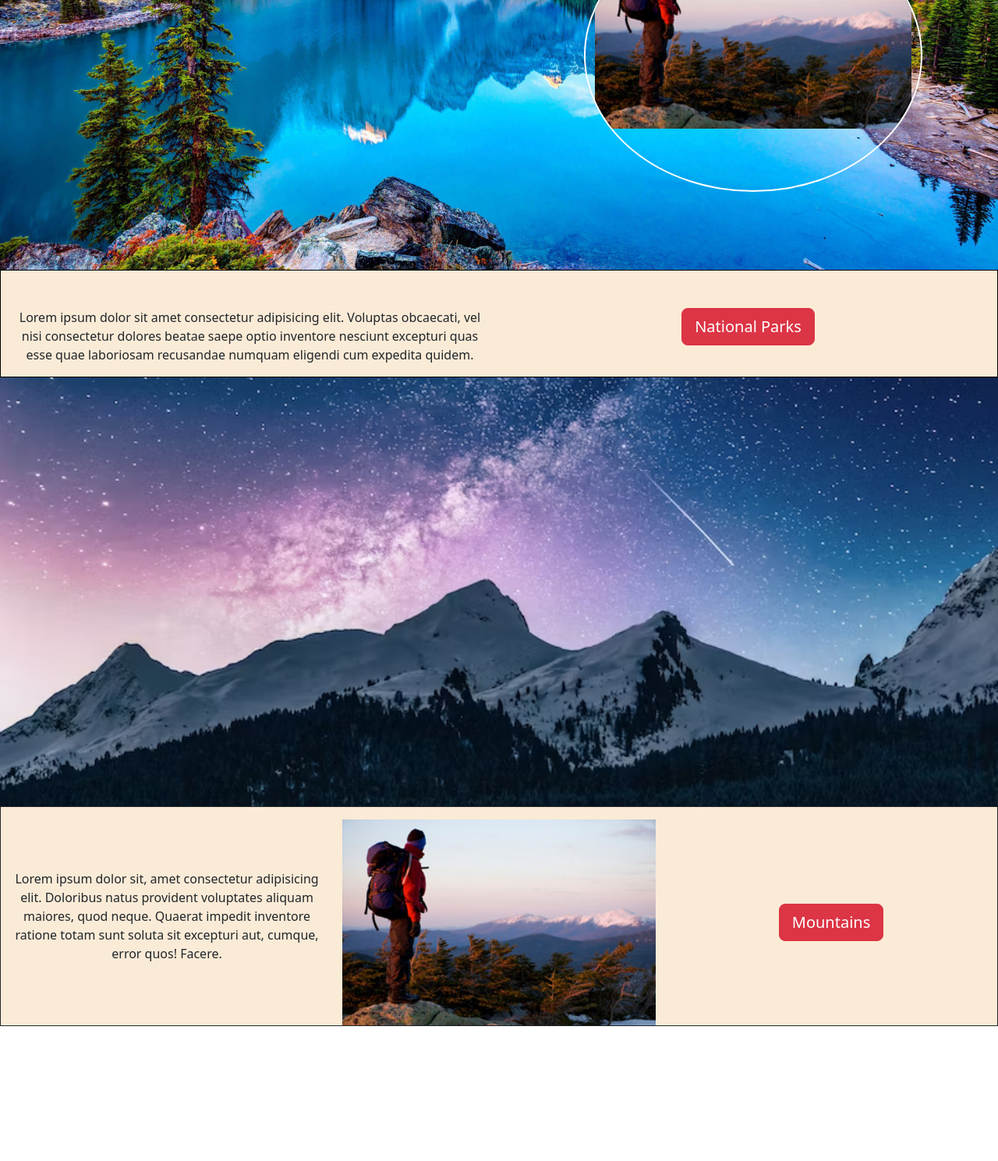
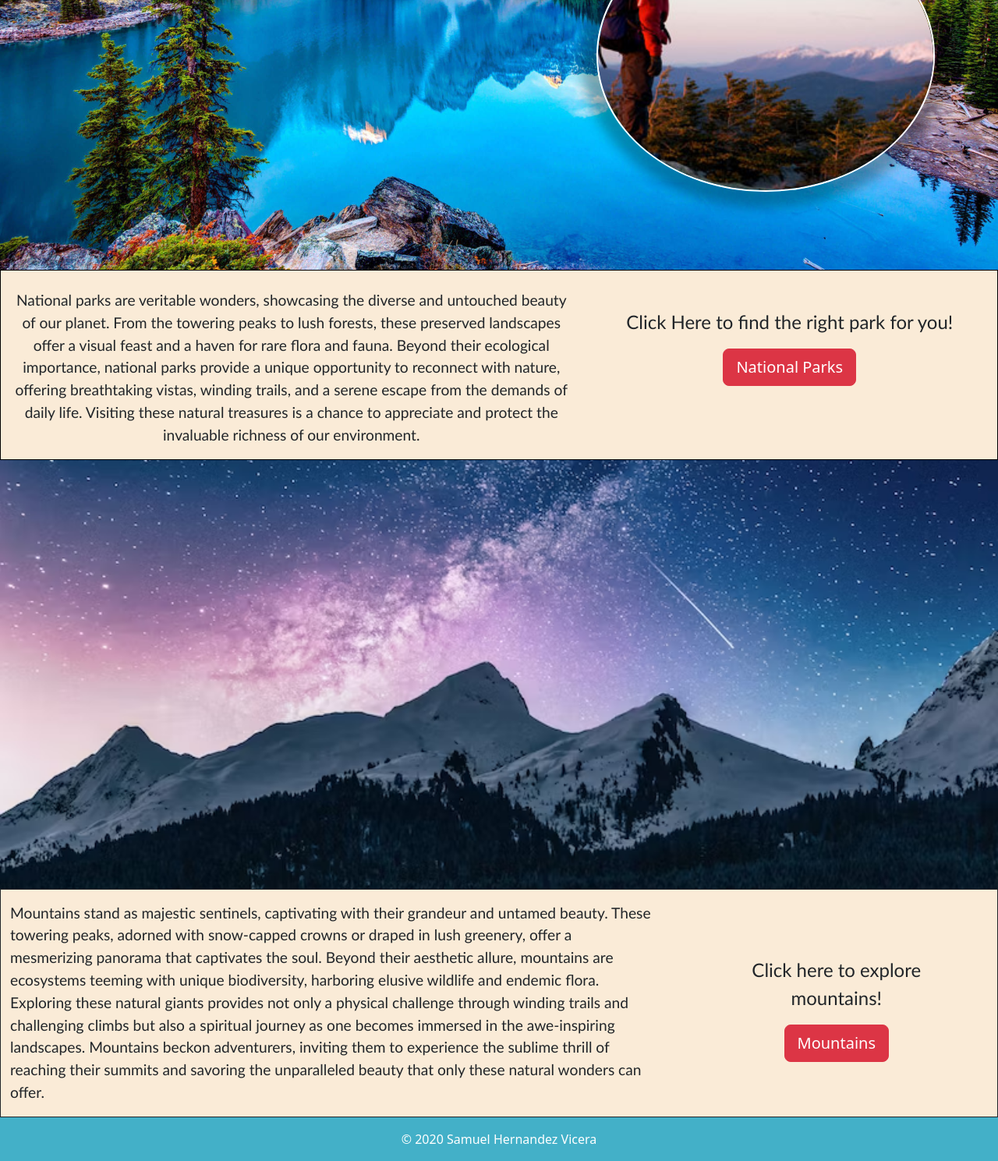
Before and after one commit to Sam-Vicera/Capstone2, a plain HTML site: page index.html in a window 1280 px wide. Shown: the part 404-1893 px from the top of the page at 78% size. Before the commit the page ends 1720 px from the top, so only its background shows below. Drawn offline with nearby package versions, Linux system fonts and the light colour scheme.

Commit message:
Most of the styling is complete

```diff
--- /dev/null
+++ b/css/mountain.css
@@ -0,0 +1,50 @@
+body {
+    margin: 0;
+    padding: 0;
+    background-color: rgba(70, 130, 180, 0.3) ;
+}
+
+
+
+#spaceMaker{
+background-image: url(/selfImages/UpsidedownMountains.jpg);
+background-repeat: no-repeat;
+min-height: 225px;
+background-position: center;
+background-size: cover;
+margin-bottom: 15px;
+
+}
+#spaceMaker2{
+    background-color: white;
+    height: 5px;
+    z-index: 1;
+    border-radius: 75%;
+    box-shadow: 2px 2px 5px 3px rgba(0, 0, 0, 0.3);
+}
+
+#selectBox{
+
+    min-height: 250px;
+    background-color: white;
+    width: 325px;
+    margin-top: 25px;
+
+}
+
+#mountainDisplay1{
+    border: 1px solid; margin-top: 35px; min-height: 350px; background-color: antiquewhite;
+}
+
+.spanDecoration{
+    font-size: large;
+    font-family:Georgia, 'Times New Roman', Times, serif
+}
+
+.imgDisplay{
+    max-width: 100%;
+    height: 270px;
+
+
+
+}
--- a/css/style.css
+++ b/css/style.css
@@ -19,13 +19,36 @@ background: radial-gradient(circle, rgb(167, 167, 174) 0%, rgb(67, 176, 200) 18%
 
 #navItem{
     margin-right: 85px;
-    font-family: Verdana, Geneva, Tahoma, sans-serif;
-    font-weight: bold;
-    font-size: larger;
+    font-family: 'Raleway', sans-serif;
+    font-weight: bolder;
+    font-size: x-large;
     font-style: italic;
 }
+#navItem :hover{
+    border-bottom: 2px solid white;
+    transition: border-color 0.3s ease;
+}
+
 #navItem > a {
     color: black
+}
+#textCol{
+    font-family: 'Raleway', sans-serif;
+    font-style: italic;
+    color: white;
+    text-shadow: 150px 2px 5px #000;
+
+}
+
+#descriptionParagraphs{
+    font-family:'Trebuchet MS', 'Lucida Sans Unicode', 'Lucida Grande', 'Lucida Sans', Arial, sans-serif;
+    font-size: larger;
+    font-weight: 400;
+
+}
+#buttonHeadings{
+    font-family:'Gill Sans', 'Gill Sans MT', Calibri, 'Trebuchet MS', sans-serif;
+    font-size: x-large;
 }
 
 #parkBackground{
@@ -38,6 +61,24 @@ background: radial-gradient(circle, rgb(167, 167, 174) 0%, rgb(67, 176, 200) 18%
     padding-top: 300px;
     color: white;
 }
+#roundedCarousel{
+    border: 2px solid;
+              z-index: 1;
+              border-radius: 50%;
+              height: 350px;
+              overflow: hidden;
+              padding: 0 !important;
+              box-shadow: 0 0 15px 20px rgba(0, 0, 0, 0.3);
+}
+
+
+#carouselItemsRound{
+    height: 350px;
+    width: 250px;
+    object-fit: cover;
+    border-radius: 50%;
+}
+
 
 #mountainBackground{
     background-image: url("/selfImages/photo-1519681393784-d120267933ba.avif");
@@ -45,9 +86,7 @@ background: radial-gradient(circle, rgb(167, 167, 174) 0%, rgb(67, 176, 200) 18%
     min-height: 550px;
 }
 
-#content{
-   /* placeholder */
-}
+
 .park{
     border: 1px solid;
     margin: 10px ;
--- a/index.html
+++ b/index.html
@@ -19,13 +19,22 @@
 
     <link rel="stylesheet" href="css/style.css" />
     <script src="scripts/hiddenNavBar.js"></script>
+
+    <link rel="preconnect" href="https://fonts.googleapis.com" />
+    <link rel="preconnect" href="https://fonts.gstatic.com" crossorigin />
+    <link
+      href="https://fonts.googleapis.com/css2?family=Raleway:ital,wght@0,100;0,200;0,300;1,300&display=swap"
+      rel="stylesheet"
+    />
+
+
   </head>
   <body>
     <header>
       <nav class="navbar navbar-expand-lg fixed-top" id="navbar">
         <div class="container-fluid">
           <a class="navbar-brand" href="#"
-            ><img style="width: 75px" src="selfImages/OIG.jpg"
+            ><img class="img-fluid " style="width: 70px;"  src="selfImages/OIG.jpg"
           /></a>
           <button
             class="navbar-toggler"
@@ -60,18 +69,15 @@
     <main>
       <section id="parkBackground">
         <div class="row text-center" id="parkBackgroundContent">
-          <div class="col-md-7"><h1>Text PlaceHolder</h1></div>
+          <div id="textCol" class="col-md-7 ms-3">
+            <h3>
+              Seek the beauty of nature, for within its intricate design, you'll
+              find the blueprint of life's resilience and the palette of endless
+              possibilities.
+            </h3>
+          </div>
 
-          <div
-            class="col-md-4"
-            style="
-              border: 2px solid;
-              z-index: 1;
-              border-radius: 50%;
-              height: 350px;
-              overflow: hidden;
-            "
-          >
+          <div class="col-md-4" id="roundedCarousel">
             <div
               id="carouselExampleSlidesOnly"
               class="carousel slide"
@@ -83,7 +89,7 @@
                     class="d-block w-100"
                     src="images/Adams-StoryImage_2.jpg"
                     alt="First slide"
-                    style="height: 350px"
+                    id="carouselItemsRound"
                   />
                 </div>
                 <div class="carousel-item">
@@ -91,7 +97,7 @@
                     class="d-block w-100"
                     src="images/Bond-StoryImage_3.jpg"
                     alt="Second slide"
-                    id="carouselItems"
+                    id="carouselItemsRound"
                   />
                 </div>
                 <div class="carousel-item">
@@ -99,6 +105,7 @@
                     class="d-block w-100"
                     src="images/Cabot-StoryImg.jpg"
                     alt="Third slide"
+                    id="carouselItemsRound"
                   />
                 </div>
               </div>
@@ -108,9 +115,27 @@
       </section>
 
       <section>
-        <div class="row mx-auto text-center pt-5" style="border: 1px solid black; background-color: antiquewhite;" >
-            <div class="col"><p>Lorem ipsum dolor sit amet consectetur adipisicing elit. Voluptas obcaecati, vel nisi consectetur dolores beatae saepe optio inventore nesciunt excepturi quas esse quae laboriosam recusandae numquam eligendi cum expedita quidem.</p></div>
-            <div class="col">
+        <div
+          class="row mx-auto text-center pt-4"
+          style="border: 1px solid black; background-color: antiquewhite"
+        >
+          <div class="col-md-7" id="descriptionParagraphs">
+            <p>
+              National parks are veritable wonders, showcasing the diverse and
+              untouched beauty of our planet. From the towering peaks to lush
+              forests, these preserved landscapes offer a visual feast and a
+              haven for rare flora and fauna. Beyond their ecological
+              importance, national parks provide a unique opportunity to
+              reconnect with nature, offering breathtaking vistas, winding
+              trails, and a serene escape from the demands of daily life.
+              Visiting these natural treasures is a chance to appreciate and
+              protect the invaluable richness of our environment.
+            </p>
+          </div>
+          <div class="col-md-5 mt-4">
+            <p id="buttonHeadings">
+              Click Here to find the right park for you!
+            </p>
             <a href="nationalParks.html">
               <button class="btn-lg btn btn-danger">National Parks</button>
             </a>
@@ -118,51 +143,34 @@
         </div>
       </section>
 
-      <section id="mountainBackground">
-
-      </section>
+      <section id="mountainBackground"></section>
 
       <section>
         <div class="container-fluid">
-            <div class="row text-center pt-3 align-items-center" style="border: 1px solid; background-color: antiquewhite;">
-
-                <div class="col"><p>Lorem ipsum dolor sit, amet consectetur adipisicing elit. Doloribus natus provident voluptates aliquam maiores, quod neque. Quaerat impedit inventore ratione totam sunt soluta sit excepturi aut, cumque, error quos! Facere.</p></div>
-
-                <div class="col">
           <div
-              id="carouselExampleSlidesOnly"
-              class="carousel slide"
-              data-bs-ride="carousel"
+            class="row d-flex pt-3 align-items-center"
+            style="border: 1px solid; background-color: antiquewhite"
           >
-              <div class="carousel-inner">
-                <div class="carousel-item active">
-                  <img
-                    class="d-block w-100"
-                    src="images/Adams-StoryImage_2.jpg"
-                    alt="First slide"
-
-                  />
-                </div>
-                <div class="carousel-item">
-                  <img
-                    class="d-block w-100"
-                    src="images/Bond-StoryImage_3.jpg"
-                    alt="Second slide"
-                    id="carouselItems"
-                  />
-                </div>
-                <div class="carousel-item">
-                  <img
-                    class="d-block w-100"
-                    src="images/Cabot-StoryImg.jpg"
-                    alt="Third slide"
-                  />
-                </div>
-              </div>
-            </div>
+            <div class="col-md-8" id="descriptionParagraphs">
+              <p>
+                Mountains stand as majestic sentinels, captivating with their
+                grandeur and untamed beauty. These towering peaks, adorned with
+                snow-capped crowns or draped in lush greenery, offer a
+                mesmerizing panorama that captivates the soul. Beyond their
+                aesthetic allure, mountains are ecosystems teeming with unique
+                biodiversity, harboring elusive wildlife and endemic flora.
+                Exploring these natural giants provides not only a physical
+                challenge through winding trails and challenging climbs but also
+                a spiritual journey as one becomes immersed in the awe-inspiring
+                landscapes. Mountains beckon adventurers, inviting them to
+                experience the sublime thrill of reaching their summits and
+                savoring the unparalleled beauty that only these natural wonders
+                can offer.
+              </p>
             </div>
 
-                <div class="col">
+            <div class="col-md-3 text-center" style="margin-left: 60px">
+              <p id="buttonHeadings">Click here to explore mountains!</p>
               <a href="nationalParks.html">
                 <button class="btn-lg btn btn-danger">Mountains</button>
               </a>
@@ -171,6 +179,15 @@
         </div>
       </section>
     </main>
-    <footer></footer>
+
+  <div class="text-center text-white p-3" style="background-color: rgb(67, 176, 200);">
+    © 2020 Samuel Hernandez Vicera
+
+  </div>
+  <!-- Copyright -->
+  </footer>
+
+</div>
+<!-- End of .container -->
   </body>
 </html>
```
Also changed, not shown: css/nationalPark.css (+20 -0 lines), mountains.html (+15 -6 lines), nationalParks.html (+6 -6 lines), scripts/mountainDisplay.js (+17 -14 lines), selfImages/UpsidedownMountains.jpg (added). Lines whose indentation alone changed are shown as unchanged.
